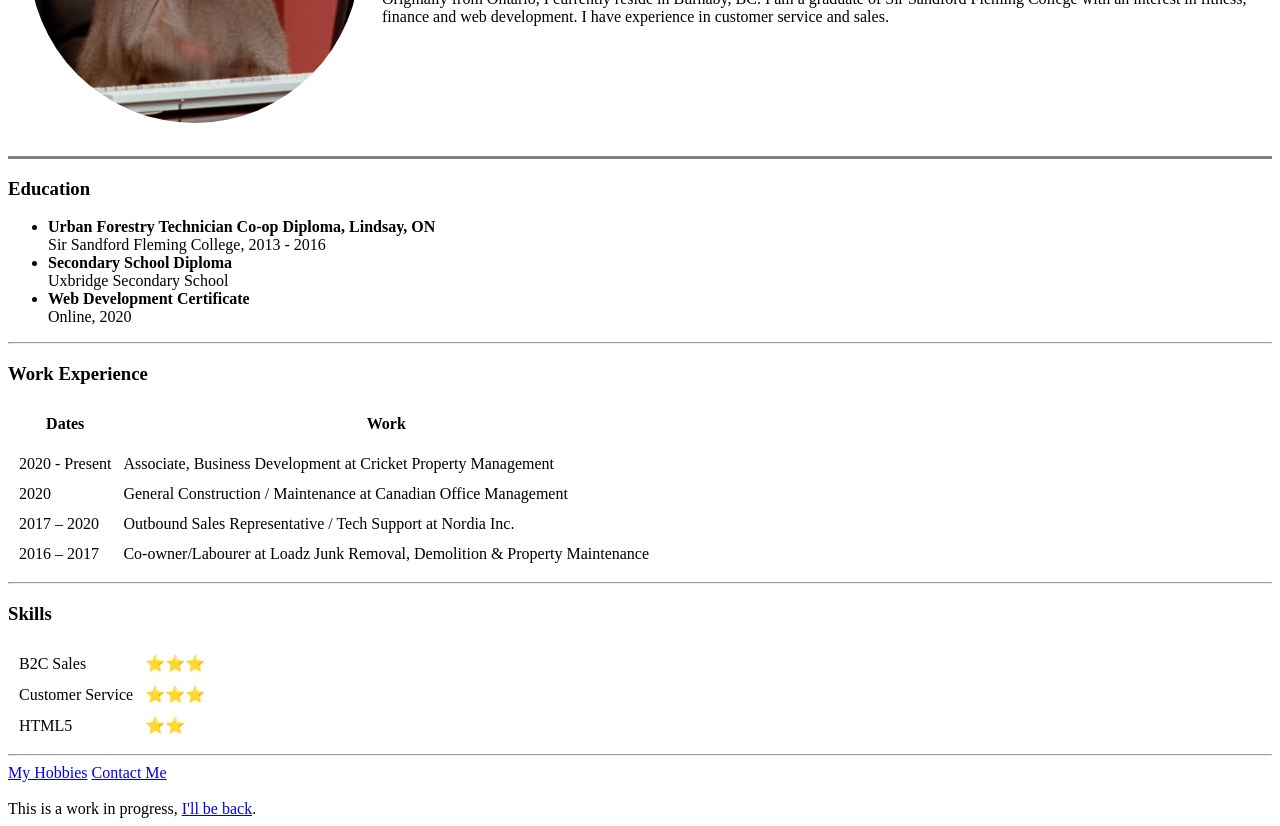
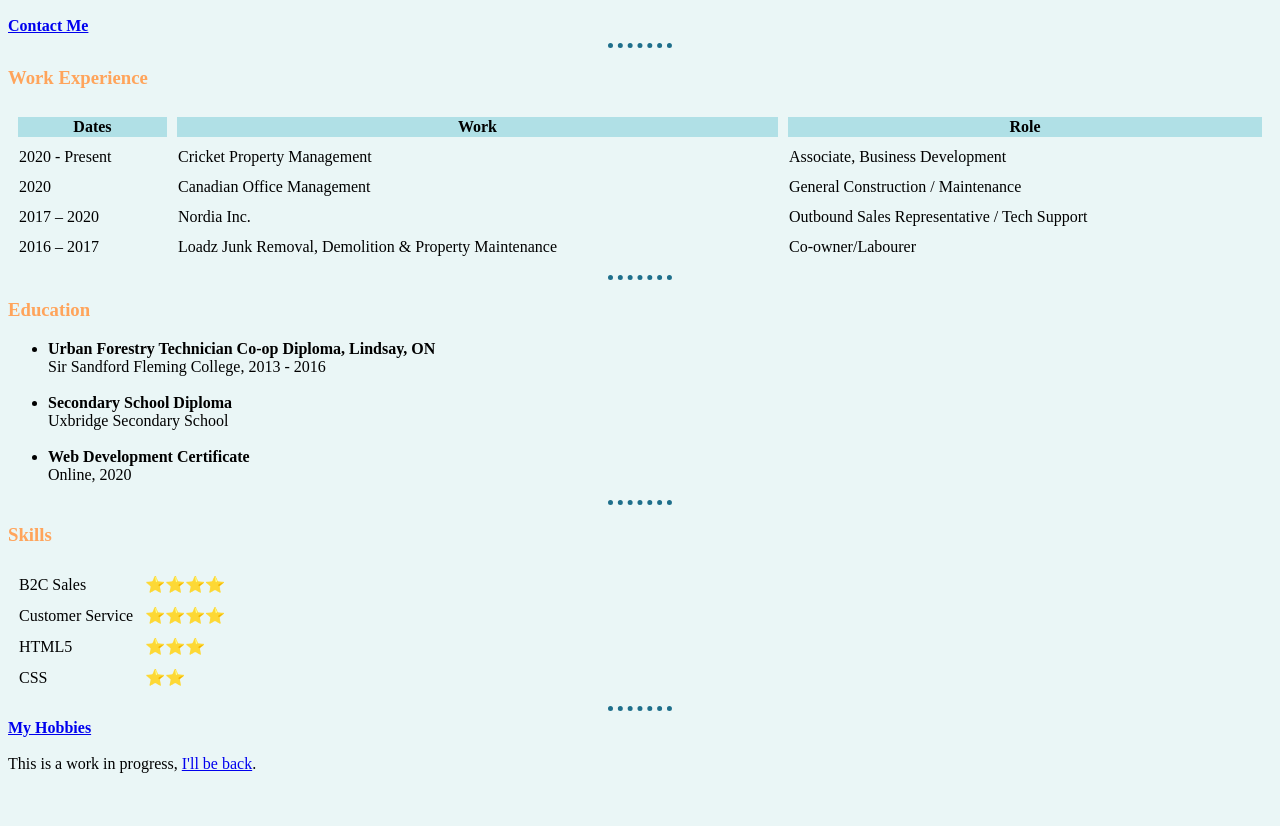
Before and after one commit to goodruss/cv, a plain HTML site: page index.html in a window 1280 px wide. Shown: the part 237-1063 px from the top of the page. After the commit the page ends 1018 px from the top, so only its background shows below. Drawn offline with Linux system fonts and the light colour scheme.

Commit message:
Add files via upload

```diff
--- /dev/null
+++ b/css/styles.css
@@ -0,0 +1,18 @@
+  body {
+    background-color: #EAf6f6;
+  }
+
+  hr{
+    border-style: dotted none none;
+    border-color: #1f6f8b;
+    border-width: 5px;
+    width:5%;
+  }
+
+  h1{
+    color: #66BFBF;
+  }
+
+  h3{
+    color: #ffa45b;
+  }
--- a/index.html
+++ b/index.html
@@ -4,12 +4,13 @@
 <head>
   <meta charset="utf-8">
   <title>Russell's Personal Site</title>
+  <link rel="stylesheet" href="css/styles.css">
 </head>
 
 <body>
   <table cellspacing="20">
     <tr>
-      <td><img src="images/monkey-crop.png" alt="russell profile picture"></td>
+      <td><img src="images/monkey-crop.png" alt="russell profile picture" height="200px;"></td>
       <td>
         <h1>Russell Waring</h1>
         <p><em>Fitness and finance enthusiast, amateur web developer and <strong><a href="https://flemingcollege.ca/">Sir Sandford Fleming College</a></strong> graduate.</em></p>
@@ -18,62 +19,70 @@
       </td>
     </tr>
   </table>
-
-  <hr size="3" noshade>
+  <strong><a href="contact-me.html">Contact Me</a></strong>
+  <hr>
+  <h3>Work Experience</h3>
+  <table cellspacing="10" width=100%;>
+    <thead bgcolor=powderblue>
+      <th>Dates</th>
+      <th>Work</th>
+      <th>Role</th>
+    </thead>
+    <tbody>
+      <tr>
+        <td>2020 - Present</td>
+        <td>Cricket Property Management</td>
+        <td>Associate, Business Development</td>
+      </tr>
+      <tr>
+        <td>2020</td>
+        <td>Canadian Office Management</td>
+        <td>General Construction / Maintenance</td>
+      </tr>
+      <tr>
+        <td>2017 – 2020</td>
+        <td>Nordia Inc.</td>
+        <td>Outbound Sales Representative / Tech Support</td>
+      </tr>
+      <tr>
+        <td>2016 – 2017</td>
+        <td>Loadz Junk Removal, Demolition & Property Maintenance</td>
+        <td>Co-owner/Labourer</td>
+      </tr>
+    </tbody>
+  </table>
+  <hr>
   <h3>Education</h3>
   <ul>
     <li><strong>Urban Forestry Technician Co-op Diploma, Lindsay, ON</strong><br />
-      Sir Sandford Fleming College, 2013 - 2016</li>
+      Sir Sandford Fleming College, 2013 - 2016</li><br>
     <li><strong>Secondary School Diploma</strong><br />
-      Uxbridge Secondary School</li>
+      Uxbridge Secondary School</li><br>
     <li><strong>Web Development Certificate</strong><br />
       Online, 2020</li>
   </ul>
-  <hr>
-  <h3>Work Experience</h3>
-  <table cellspacing="10">
-    <thead>
-      <th>Dates</th>
-      <th>Work</th>
-      <tr>
-    </thead>
-    <tbody>
-      <td>2020 - Present</td>
-      <td>Associate, Business Development at Cricket Property Management</td>
-      </tr>
-      <tr>
-        <td>2020</td>
-        <td>General Construction / Maintenance at Canadian Office Management</td>
-      </tr>
-      <tr>
-        <td>2017 – 2020</td>
-        <td>Outbound Sales Representative / Tech Support at Nordia Inc.</td>
-      </tr>
-      <tr>
-        <td>2016 – 2017</td>
-        <td>Co-owner/Labourer at Loadz Junk Removal, Demolition & Property Maintenance</td>
-      </tr>
-    </tbody>
-  </table>
   <hr>
   <h3>Skills</h3>
   <table cellspacing="10">
     <tr>
       <td>B2C Sales</td>
+      <td>⭐⭐⭐⭐</td>
+    </tr>
+    <tr>
+      <td>Customer Service</td>
+      <td>⭐⭐⭐⭐</td>
+    </tr>
+    <tr>
+      <td>HTML5</td>
       <td>⭐⭐⭐</td>
     </tr>
     <tr>
-      <td>Customer Service</td>
-      <td>⭐⭐⭐</td>
-    </tr>
-    <tr>
-      <td>HTML5</td>
+      <td>CSS</td>
       <td>⭐⭐</td>
     </tr>
   </table>
   <hr>
-  <a href="hobbies.html">My Hobbies</a>
-  <a href="contact-me.html">Contact Me</a>
+  <strong><a href="hobbies.html">My Hobbies</a></strong>
   <br /><br />
   This is a work in progress, <a href="https://www.youtube.com/watch?v=bgLfOrVJJMg">I'll be back</a>.
 </body>
```
Also changed, not shown: contact-me.html (+1 -0 lines), hobbies.html (+2 -1 lines).
